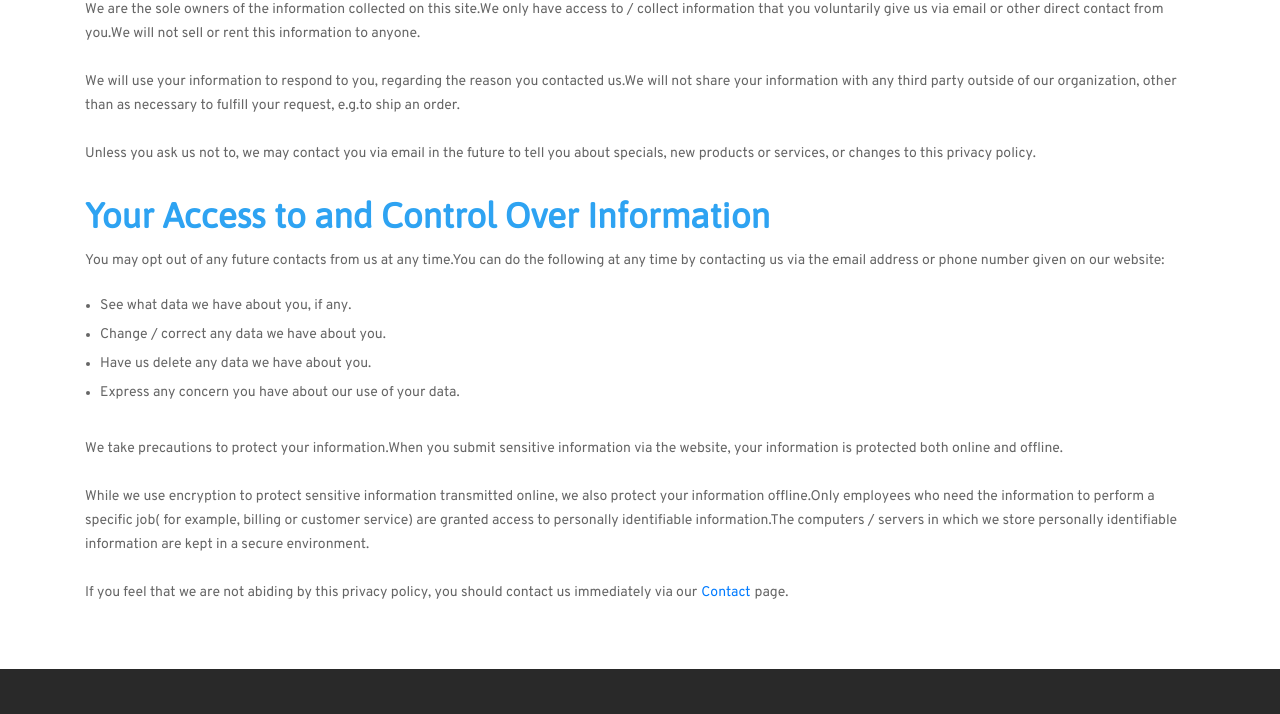
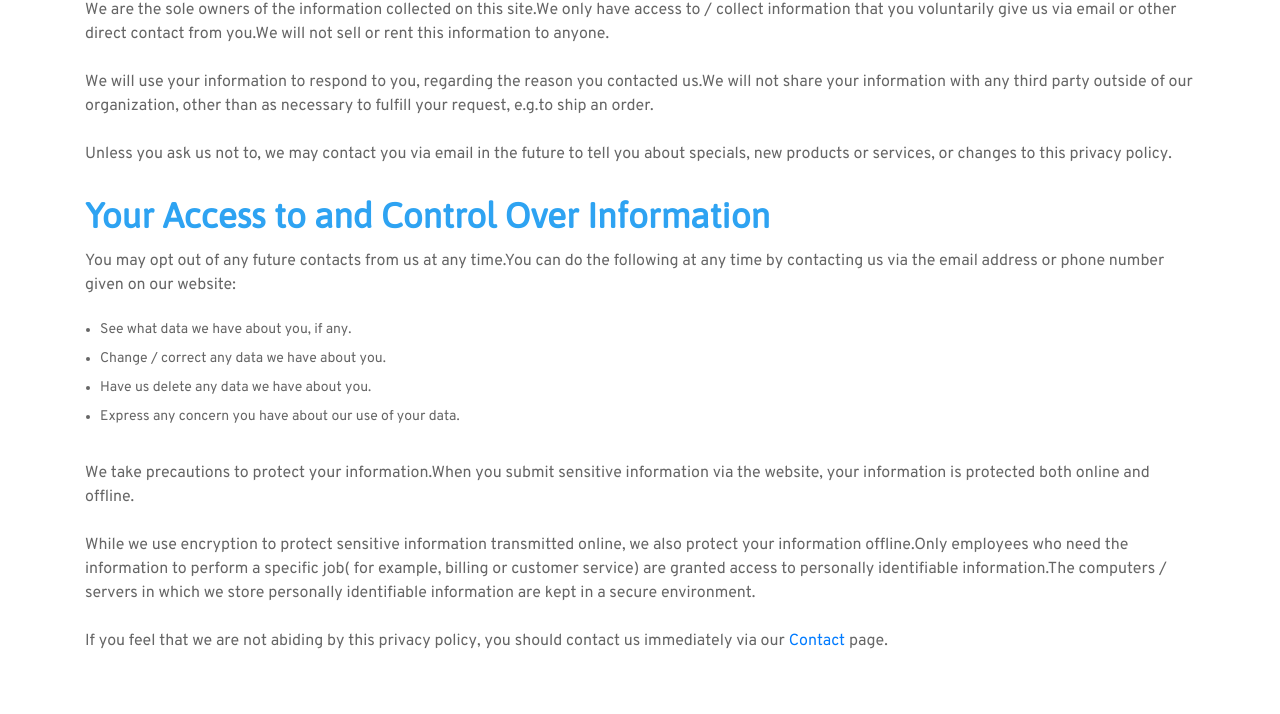
Before and after one commit to ghawthorne66/coast-to-coast, a Gatsby site: page /privacy-policy in a window 1280 px wide. Shown: the part 697-1411 px from the top of the page. Built offline with nearby package versions, Linux system fonts and the light colour scheme; Gatsby itself is replaced by a stand-in of ours.

Commit message:
fonts size changed

```diff
--- a/src/components/privacy-policy/content.jsx
+++ b/src/components/privacy-policy/content.jsx
@@ -12,7 +12,7 @@ const StyledPrivacyPolicyContent = styled.section`
     line-height: 48px;
 
     @media (max-width: 768px) {
-      font-size: 26px;
+      font-size: 35px;
     }
   }
 
@@ -24,14 +24,14 @@ const StyledPrivacyPolicyContent = styled.section`
     line-height: 35px;
 
     @media (max-width: 768px) {
-      font-size: 26px;
+      font-size: 28px;
     }
   }
 
   & p {
     color: ${({ theme }) => theme.colors.gray};
     font-weight: 500;
-    font-size: 14px;
+    font-size: 16px;
     line-height: 24px;
   }
 
--- a/src/components/terms-conditions/content.jsx
+++ b/src/components/terms-conditions/content.jsx
@@ -12,7 +12,7 @@ const StyledTermsConditionsContent = styled.section`
     line-height: 48px;
 
     @media (max-width: 768px) {
-      font-size: 26px;
+      font-size: 35px;
     }
   }
 
@@ -25,14 +25,14 @@ const StyledTermsConditionsContent = styled.section`
     text-decoration: underline;
 
     @media (max-width: 768px) {
-      font-size: 26px;
+      font-size: 28px;
     }
   }
 
   & p {
     color: ${({ theme }) => theme.colors.gray};
     font-weight: 500;
-    font-size: 14px;
+    font-size: 16px;
     line-height: 24px;
   }
 `
@@ -143,9 +143,9 @@ const Content = () => (
             <br />
             <br />
             For any other information email
-            <Link className="px-1" to="/">
+            <a className="px-1" href="mailto:info@coast2coastrefrigeration.com">
               info@coast2coastrefrigeration.com
-            </Link>
+            </a>
           </p>
         </Col>
       </Row>
```
